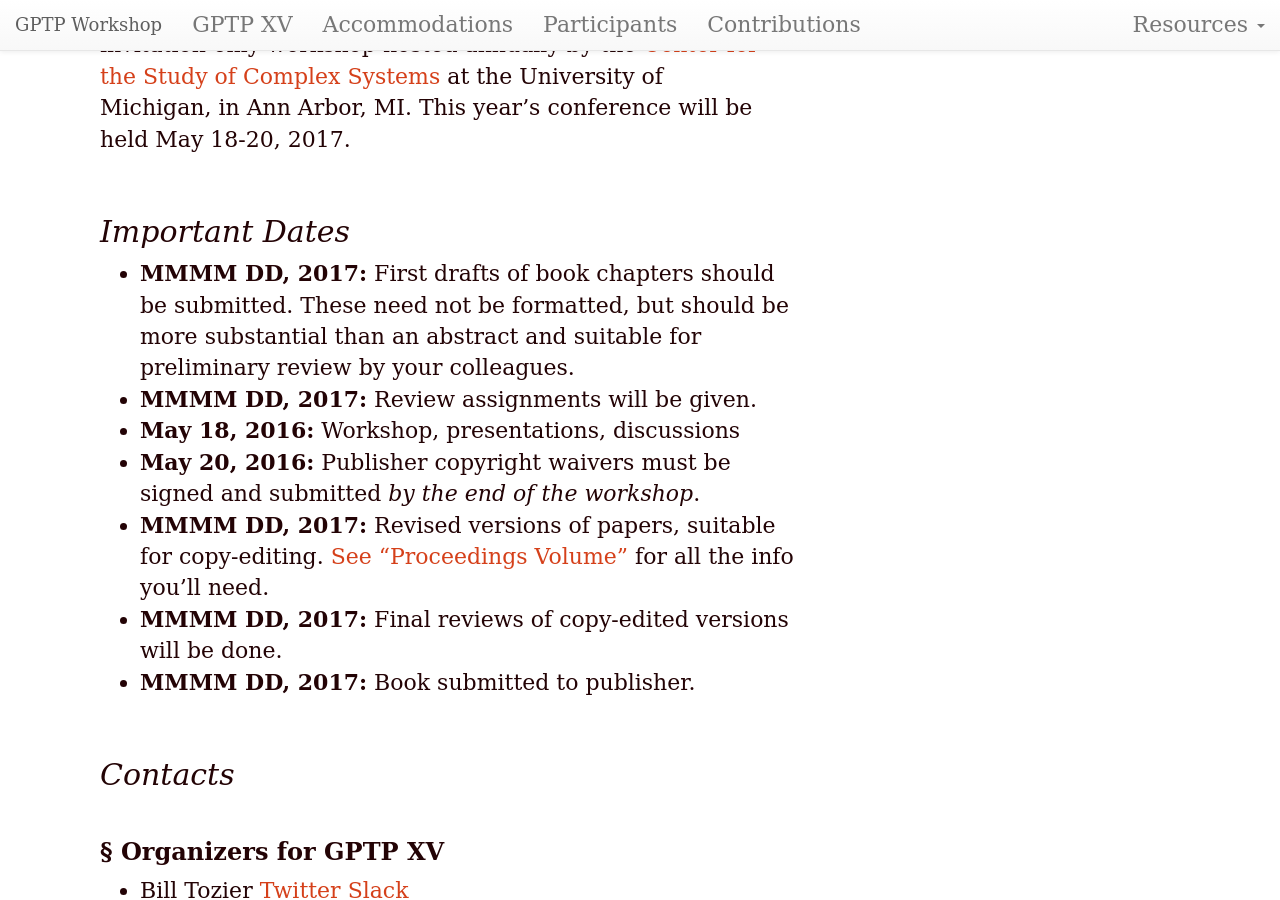
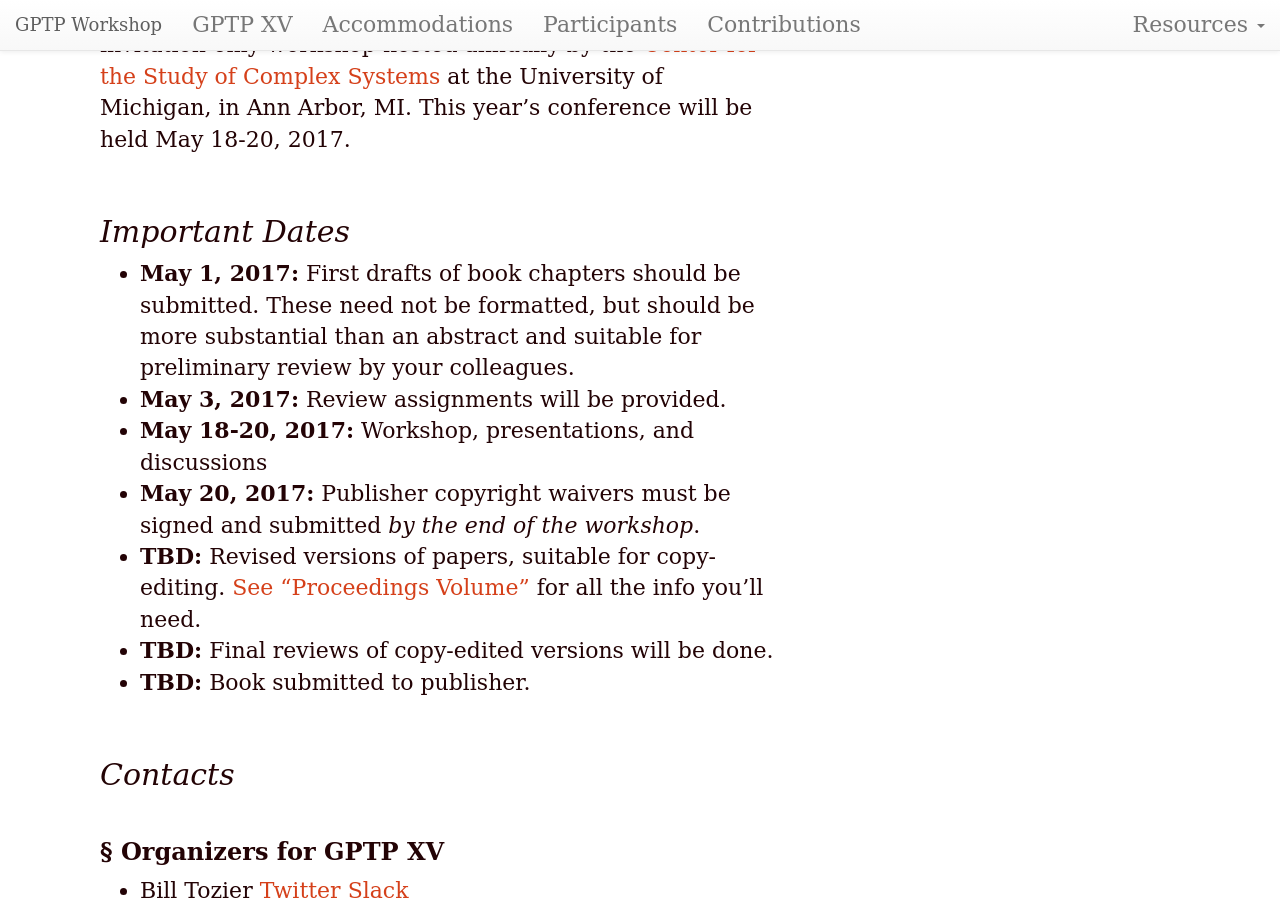
Before and after one commit to GPTP-workshop/gptp-workshop.github.io, a Jekyll site: the page built from index.md, in a window 1280 px wide and 900 px high, scrolled down 214 px. Built offline with Jekyll 4.4.1, drawn with Linux system fonts in a browser that asks for light colours.

Commit message:
Update dates for workshop

```diff
--- a/index.md
+++ b/index.md
@@ -8,13 +8,13 @@ Genetic Programming Theory & Practice is a small, invitation-only workshop hoste
 
 ## Important Dates
 
-- **MMMM DD, 2017:** First drafts of book chapters should be submitted. These need not be formatted, but should be more substantial than an abstract and suitable for preliminary review by your colleagues.
-- **MMMM DD, 2017:** Review assignments will be given.
-- **May 18, 2016:** Workshop, presentations, discussions
-- **May 20, 2016:** Publisher copyright waivers must be signed and submitted _by the end of the workshop_.
-- **MMMM DD, 2017:** Revised versions of papers, suitable for copy-editing. [See "Proceedings Volume"](contributions.html#proceedings-volume) for all the info you'll need.
-- **MMMM DD, 2017:** Final reviews of copy-edited versions will be done.
-- **MMMM DD, 2017:** Book submitted to publisher.
+- **May 1, 2017:** First drafts of book chapters should be submitted. These need not be formatted, but should be more substantial than an abstract and suitable for preliminary review by your colleagues.
+- **May 3, 2017:** Review assignments will be provided.
+- **May 18-20, 2017:** Workshop, presentations, and discussions
+- **May 20, 2017:** Publisher copyright waivers must be signed and submitted _by the end of the workshop_.
+- **TBD:** Revised versions of papers, suitable for copy-editing. [See "Proceedings Volume"](contributions.html#proceedings-volume) for all the info you'll need.
+- **TBD:** Final reviews of copy-edited versions will be done.
+- **TBD:** Book submitted to publisher.
 
 ## Contacts
 
```
